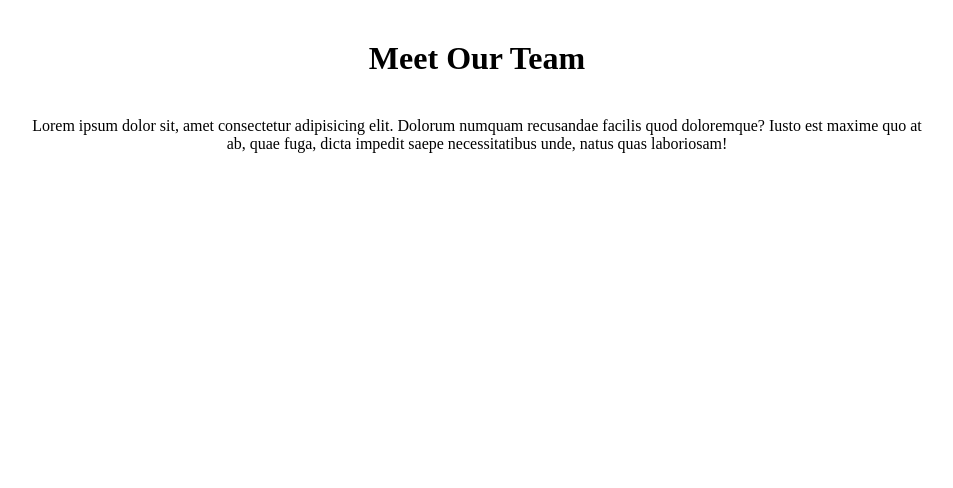
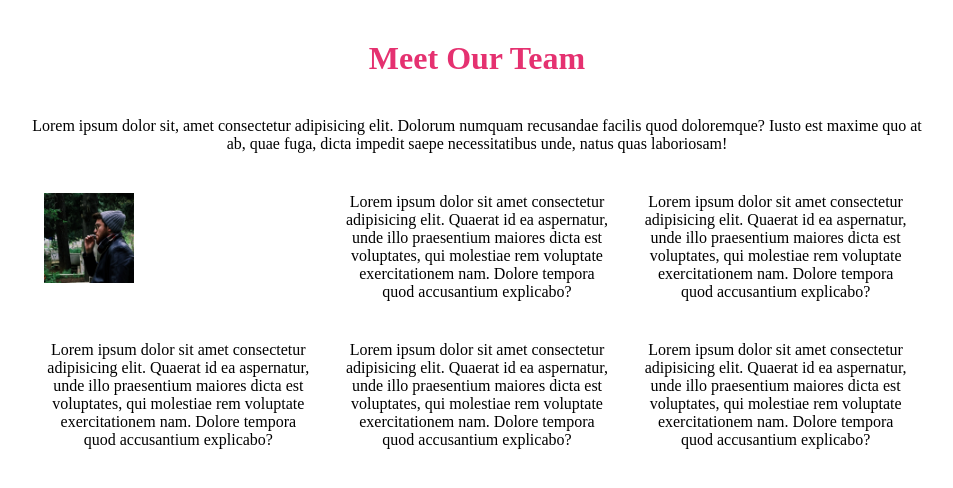
Before and after one commit to Frowingg/html-css-float-cards, a plain HTML site: page index.html in a window 1280 px wide. Shown: the whole page, without its empty margins (163-1116 px from the left). Drawn offline with Linux system fonts and the light colour scheme.

Commit message:
main base

```diff
--- a/css/style.css
+++ b/css/style.css
@@ -16,4 +16,15 @@ clearfix::after{
 }
 h1{
     margin: 40px 0;
+    color: #e53170;
 }
+.col{
+    float: left;
+    padding: 0 15px;
+    margin-top: 40px;
+    width: calc( 100% / 3 );
+}
+img{
+    width: 90px;
+    float: left;
+}
--- a/index.html
+++ b/index.html
@@ -13,7 +13,19 @@
             <h1>Meet Our Team</h1>
             <p>Lorem ipsum dolor sit, amet consectetur adipisicing elit. Dolorum numquam recusandae facilis quod doloremque? Iusto est maxime quo at ab, quae fuga, dicta impedit saepe necessitatibus unde, natus quas laboriosam!</p>
         </header>
-        <main></main>
+        <main class="clearfix">
+            <div class="col">
+                <div class="card">
+                    <img src="img/male1.png" alt="">
+                </div>
+            </div>
+            <div class="col">Lorem ipsum dolor sit amet consectetur adipisicing elit. Quaerat id ea aspernatur, unde illo praesentium maiores dicta est voluptates, qui molestiae rem voluptate exercitationem nam. Dolore tempora quod accusantium explicabo?</div>
+            <div class="col">Lorem ipsum dolor sit amet consectetur adipisicing elit. Quaerat id ea aspernatur, unde illo praesentium maiores dicta est voluptates, qui molestiae rem voluptate exercitationem nam. Dolore tempora quod accusantium explicabo?</div>
+            <div class="col">Lorem ipsum dolor sit amet consectetur adipisicing elit. Quaerat id ea aspernatur, unde illo praesentium maiores dicta est voluptates, qui molestiae rem voluptate exercitationem nam. Dolore tempora quod accusantium explicabo?</div>
+            <div class="col">Lorem ipsum dolor sit amet consectetur adipisicing elit. Quaerat id ea aspernatur, unde illo praesentium maiores dicta est voluptates, qui molestiae rem voluptate exercitationem nam. Dolore tempora quod accusantium explicabo?</div>
+            <div class="col">Lorem ipsum dolor sit amet consectetur adipisicing elit. Quaerat id ea aspernatur, unde illo praesentium maiores dicta est voluptates, qui molestiae rem voluptate exercitationem nam. Dolore tempora quod accusantium explicabo?</div>
+
+        </main>
     </div>
 </body>
 </html>
```
